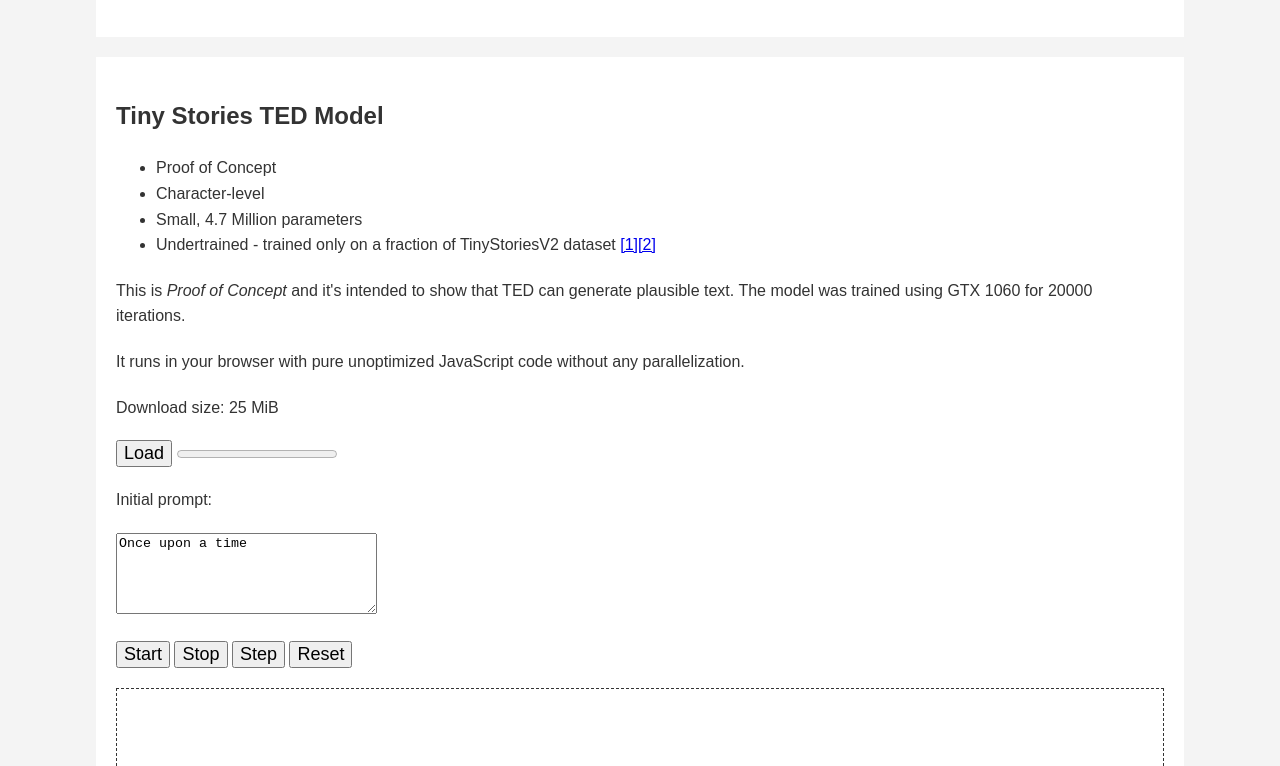
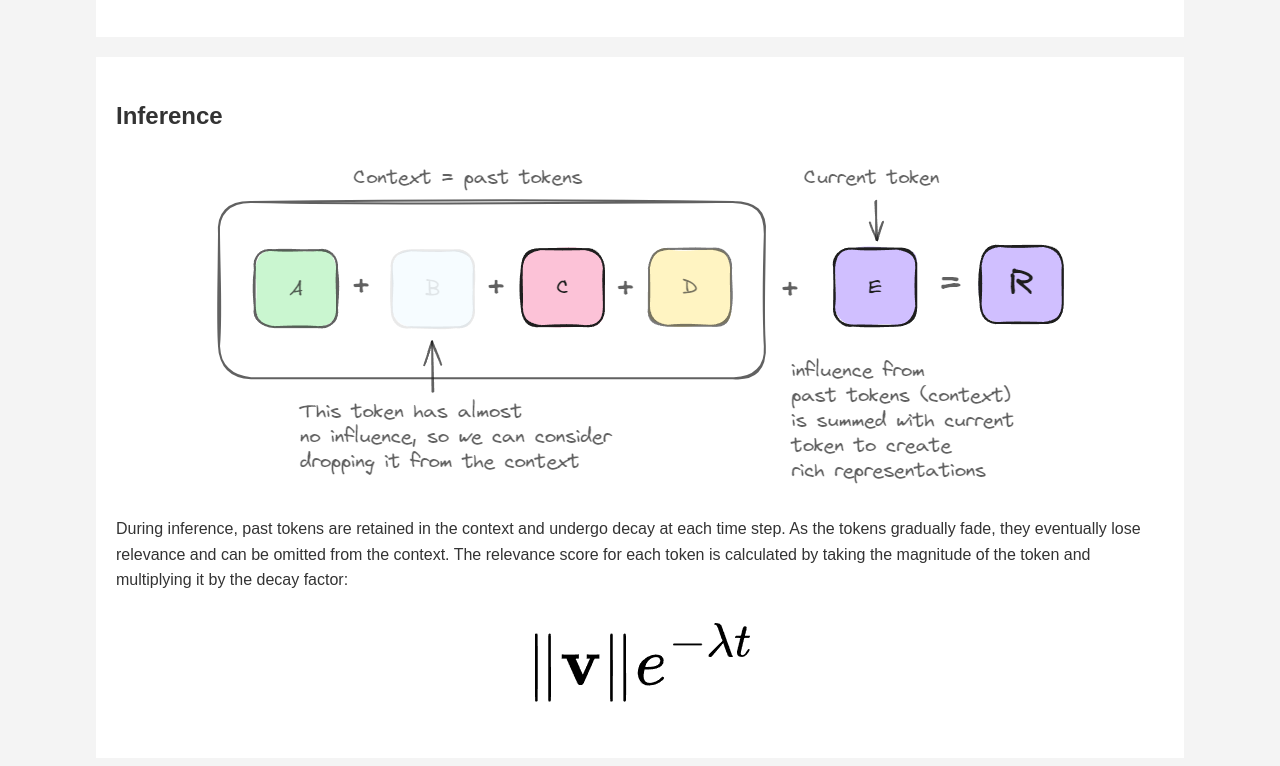
Before and after one commit to biuq/ted, a plain HTML site: page index.html in a window 1280 px wide. Shown: the part 5935-6701 px from the top of the page. Drawn offline with Linux system fonts and the light colour scheme.

Commit message:
inference description

```diff
--- a/index.html
+++ b/index.html
@@ -277,6 +277,22 @@
             </p>
         </section>
         <section class="article">
+            <h2>Inference</h2>
+            <figure>
+                <img src="assets/context.png">
+                <figcaption></figcaption>
+            </figure>
+            <p>
+                During inference, past tokens are retained in the context and undergo decay at each time step.
+                As the tokens gradually fade, they eventually lose relevance and can be omitted from the context.
+                The relevance score for each token is calculated by taking the magnitude of the token and multiplying it by the decay factor:
+                <figure>
+                    <img src="assets/relevance_score.png">
+                    <figcaption></figcaption>
+                </figure>
+            </p>
+        </section>
+        <section class="article">
             <h2>Tiny Stories TED Model</h2>
             <p>
                 <ul>
```
Also changed, not shown: assets/context.png (added), assets/relevance_score.png (added), 3 other files.
